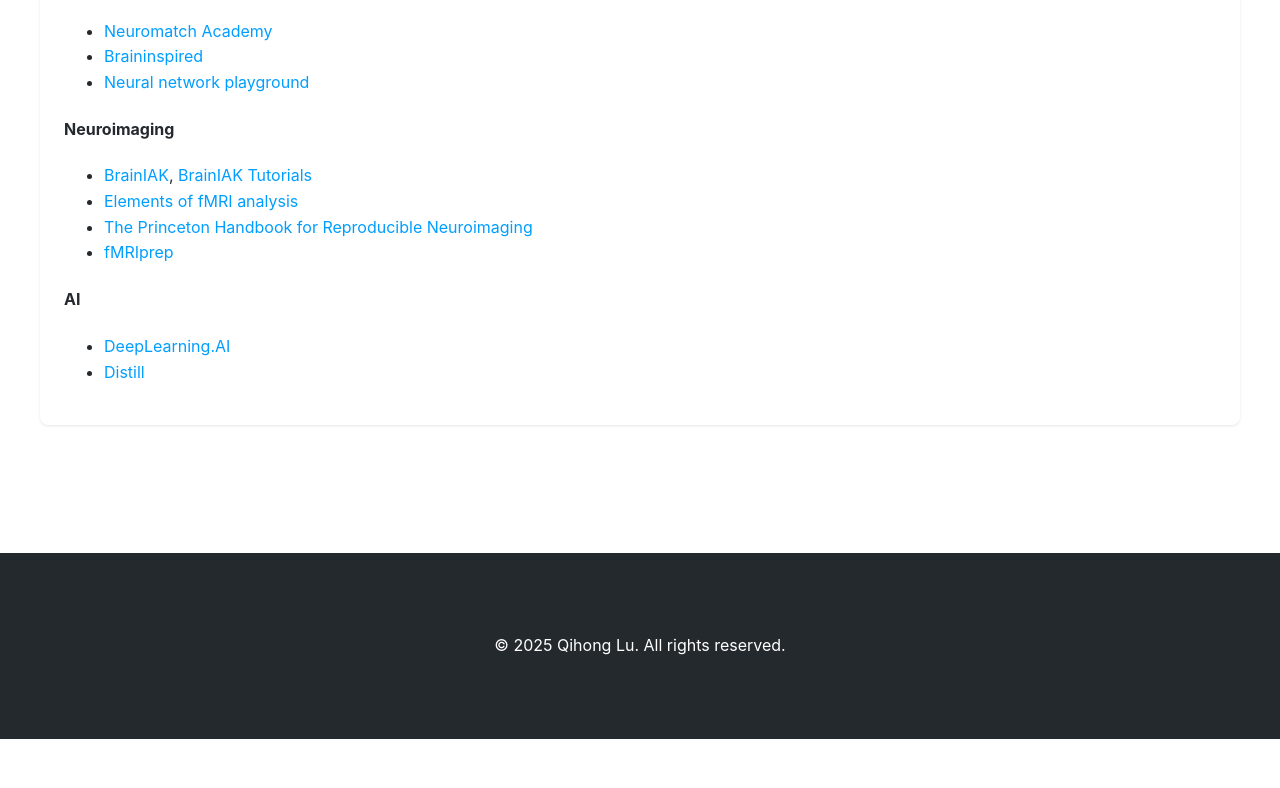
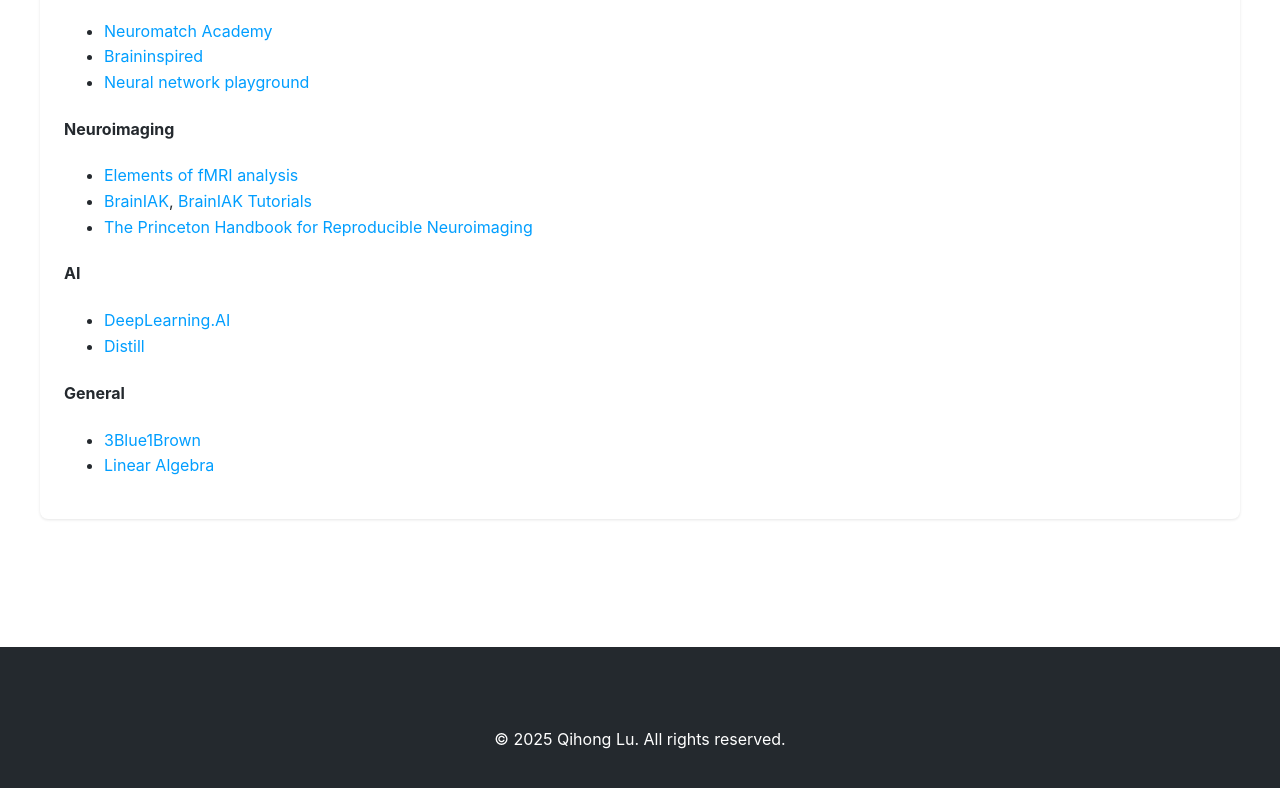
Before and after one commit to qlulab/website, a plain HTML site: page teaching.html in a window 1280 px wide. Shown: the part 1142-1930 px from the top of the page. Before the commit the page ends 1881 px from the top, so only its background shows below. Drawn offline with Linux system fonts and the light colour scheme.

Commit message:
Update teaching.html

```diff
--- a/teaching.html
+++ b/teaching.html
@@ -65,10 +65,10 @@
 
                     <h4>Neuroimaging</h4>
                     <ul>
+                        <li><a href="https://torwager.github.io/elements-of-fmri-tutorials/">Elements of fMRI analysis</a></li>
                         <li><a href="https://brainiak.org/">BrainIAK</a>, <a href="https://brainiak.org/tutorials/">BrainIAK Tutorials</a></li>
-                        <li><a href="https://torwager.github.io/elements-of-fmri-tutorials/">Elements of fMRI analysis</a></li>
                         <li><a href="https://brainhack-princeton.github.io/handbook/">The Princeton Handbook for Reproducible Neuroimaging</a></li>
-                        <li><a href="https://fmriprep.org/en/stable/">fMRIprep</a></li>
+                        <!-- <li><a href="https://fmriprep.org/en/stable/">fMRIprep</a></li> -->
                     </ul>
 
                     <h4>AI</h4>
@@ -77,6 +77,11 @@
                         <li><a href="https://distill.pub/">Distill</a></li>
                     </ul>
 
+                    <h4>General</h4>
+                    <ul>
+                        <li><a href="https://www.youtube.com/@3blue1brown/courses">3Blue1Brown</a></li>
+                        <li><a href="https://www.youtube.com/playlist?list=PL49CF3715CB9EF31D">Linear Algebra</a></li>
+                    </ul>
 
                 </div>
             </section>
```
